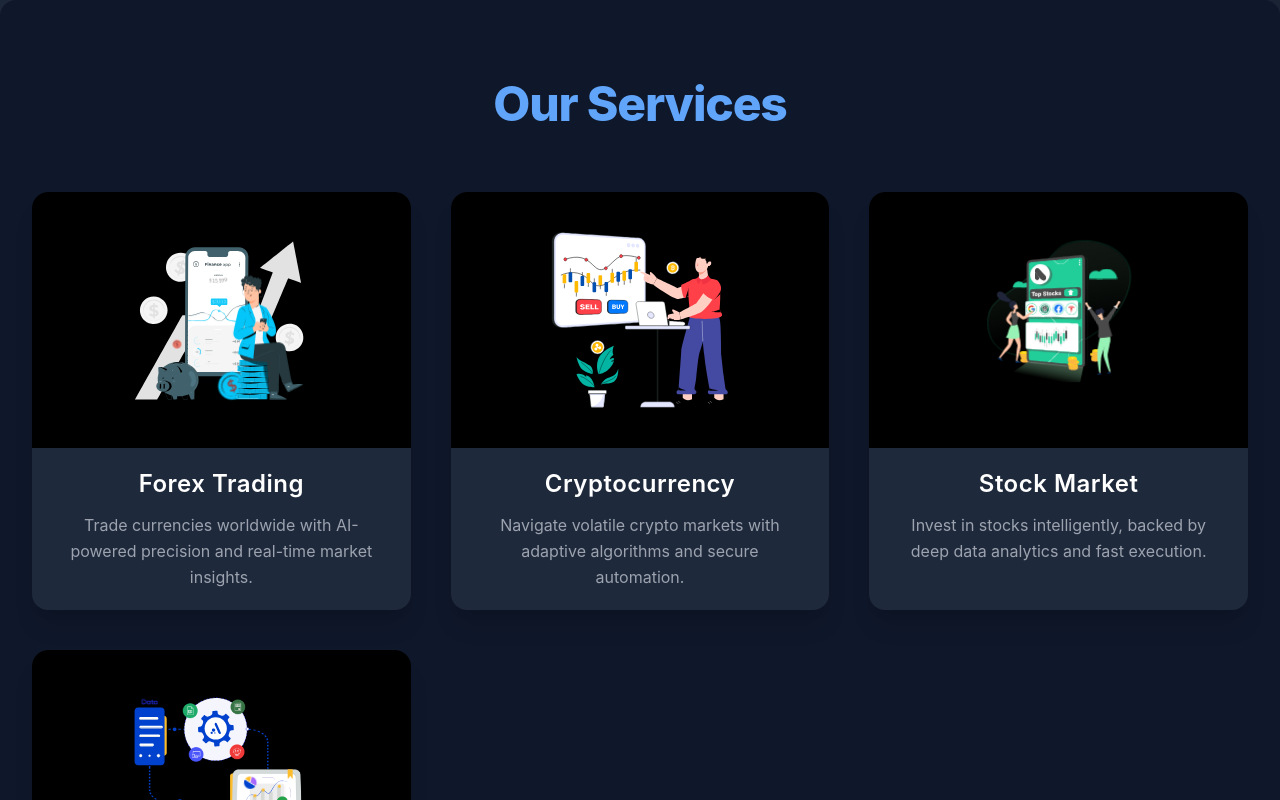
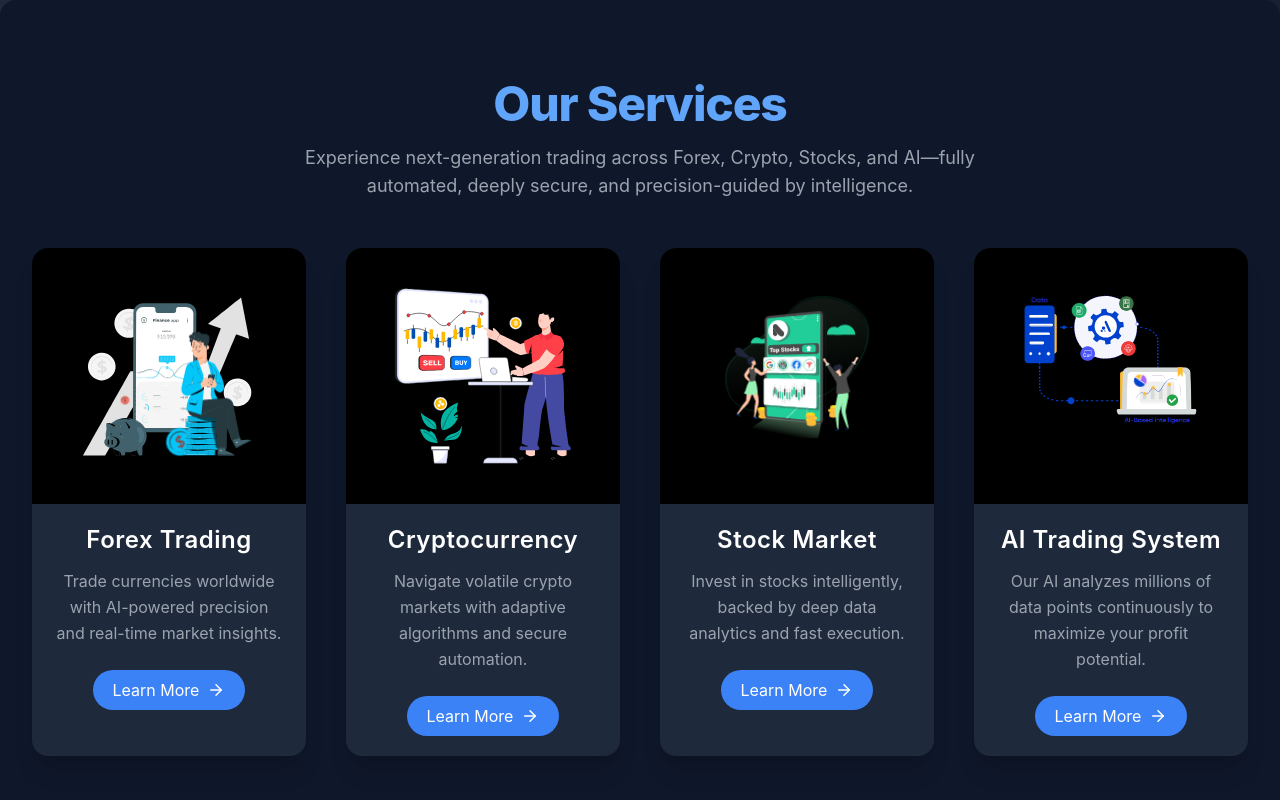
Before and after one commit to Kaskyjames/Formulastataitrade, a React (Vite) app: page /services in a window 1280 px wide. Shown: the top 800 px of the page. Built offline with nearby package versions, Linux system fonts and the light colour scheme.

Commit message:
Update Services.jsx

```diff
--- a/src/pages/Services.jsx
+++ b/src/pages/Services.jsx
@@ -2,6 +2,7 @@
 import React from "react";
 import { motion } from "framer-motion";
 import Lottie from "lottie-react";
+import { ArrowRight } from "lucide-react"; // for CTA icon fallback
 
 import forexAnimation from "../../public/animations/forex-lottie.json";
 import cryptoAnimation from "../../public/animations/crypto-lottie.json";
@@ -11,53 +12,82 @@ import aiTradingAnimation from "../../public/animations/ai-lottie.json";
 const services = [
   {
     title: "Forex Trading",
-    description: "Trade currencies worldwide with AI-powered precision and real-time market insights.",
+    description:
+      "Trade currencies worldwide with AI-powered precision and real-time market insights.",
     lottie: forexAnimation,
+    anchor: "#forex",
   },
   {
     title: "Cryptocurrency",
-    description: "Navigate volatile crypto markets with adaptive algorithms and secure automation.",
+    description:
+      "Navigate volatile crypto markets with adaptive algorithms and secure automation.",
     lottie: cryptoAnimation,
+    anchor: "#crypto",
   },
   {
     title: "Stock Market",
-    description: "Invest in stocks intelligently, backed by deep data analytics and fast execution.",
+    description:
+      "Invest in stocks intelligently, backed by deep data analytics and fast execution.",
     lottie: stocksAnimation,
+    anchor: "#stocks",
   },
   {
     title: "AI Trading System",
-    description: "Our AI analyzes millions of data points continuously to maximize your profit potential.",
+    description:
+      "Our AI analyzes millions of data points continuously to maximize your profit potential.",
     lottie: aiTradingAnimation,
+    anchor: "#ai",
   },
 ];
 
 export default function ServicesSection() {
   return (
-    <section className="max-w-7xl mx-auto px-4 sm:px-6 lg:px-8 py-20 bg-slate-900 rounded-2xl shadow-2xl">
-      <h2 className="text-5xl font-extrabold text-center mb-16 text-blue-400 tracking-tight">
+    <section
+      className="max-w-7xl mx-auto px-4 sm:px-6 lg:px-8 py-20 bg-slate-900 rounded-2xl shadow-2xl"
+      aria-labelledby="services-heading"
+    >
+      <h2
+        id="services-heading"
+        className="text-5xl font-extrabold text-center mb-4 text-blue-400 tracking-tight"
+      >
         Our Services
       </h2>
+      <p className="text-center text-gray-400 max-w-3xl mx-auto mb-12 text-lg">
+        Experience next-generation trading across Forex, Crypto, Stocks, and AI—fully automated, deeply secure, and precision-guided by intelligence.
+      </p>
 
-      <div className="grid gap-10 sm:grid-cols-1 md:grid-cols-2 lg:grid-cols-3">
-        {services.map(({ title, description, lottie }, idx) => (
-          <motion.div
+      <div className="grid gap-10 sm:grid-cols-1 md:grid-cols-2 lg:grid-cols-3 xl:grid-cols-4">
+        {services.map(({ title, description, lottie, anchor }, idx) => (
+          <motion.article
             key={idx}
             className="bg-slate-800 rounded-2xl overflow-hidden shadow-xl cursor-pointer transition-all duration-300 hover:shadow-[0_0_30px_#3b82f6] hover:scale-105"
             initial={{ opacity: 0, y: 40 }}
             whileInView={{ opacity: 1, y: 0 }}
             viewport={{ once: true, amount: 0.3 }}
             transition={{ duration: 0.6, delay: idx * 0.2 }}
+            aria-label={`Service: ${title}`}
           >
             <figure className="bg-black flex items-center justify-center h-64 p-6">
               <div className="w-full max-w-[180px] h-[180px] transition-transform duration-300 hover:scale-105">
+                {lottie ? (
                   <Lottie animationData={lottie} loop />
+                ) : (
+                  <ArrowRight className="text-white w-full h-full" />
+                )}
               </div>
             </figure>
             <div className="px-6 py-5 text-center">
               <h3 className="text-2xl font-semibold mb-3 text-white">{title}</h3>
-  <p className="text-gray-400 text-base leading-relaxed">{description}</p>
+              <p className="text-gray-400 text-base leading-relaxed mb-6">{description}</p>
+              <a
+                href={anchor}
+                className="inline-flex items-center justify-center gap-2 bg-blue-500 text-white px-5 py-2 rounded-full hover:bg-blue-600 transition"
+                aria-label={`Learn more about ${title}`}
+              >
+                Learn More <ArrowRight size={18} />
+              </a>
             </div>
-          </motion.div>
+          </motion.article>
         ))}
       </div>
     </section>
```
Lines whose indentation alone changed are shown as unchanged.
